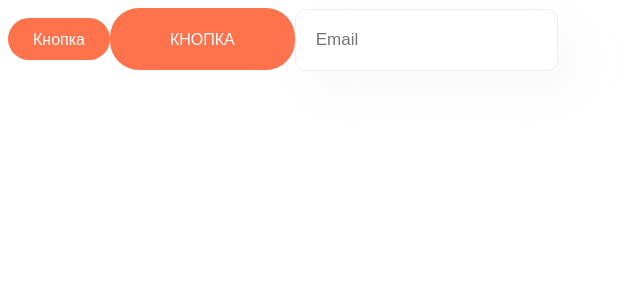
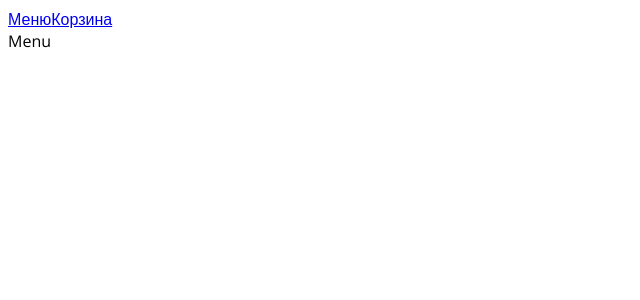
Before and after one commit to alexeygedz/pizza-app, a React (Vite) app: page / in a window 1280 px wide. Shown: the top 300 px of the page, without its empty margins (0-640 px from the left). Built offline with nearby package versions, Linux system fonts and the light colour scheme.

Commit message:
Базовый роутинг

```diff
--- a/package.json
+++ b/package.json
@@ -12,7 +12,8 @@
   "dependencies": {
     "classnames": "^2.3.2",
     "react": "^18.2.0",
-    "react-dom": "^18.2.0"
+    "react-dom": "^18.2.0",
+    "react-router-dom": "^6.21.0"
   },
   "devDependencies": {
     "@types/react": "^18.2.43",
--- a/src/App.tsx
+++ b/src/App.tsx
@@ -1,6 +1,10 @@
 import { MouseEvent, useState } from 'react';
 import Button from './components/Button/Button';
 import Input from './components/Input/Input';
+import { Link, RouterProvider, createBrowserRouter } from 'react-router-dom';
+import { Menu } from './pages/Menu/Menu';
+import { Cart } from './pages/Cart/Cart';
+import { Error } from './pages/Error/Error';
 
 function App() {
 	const [counter, setCounter] = useState<number>(0);
--- /dev/null
+++ b/src/layout/Menu/Menu.tsx
@@ -0,0 +1,13 @@
+import { Link, Outlet } from 'react-router-dom';
+
+export function Layout() {
+	return <div>
+		<div>
+			<Link to='/'>Меню</Link>
+			<Link to='/cart'>Корзина</Link>
+		</div>
+		<div>
+			<Outlet />
+		</div>
+	</div>;
+}
--- a/src/main.tsx
+++ b/src/main.tsx
@@ -1,10 +1,35 @@
 import React from 'react';
 import ReactDOM from 'react-dom/client';
-import App from './App.tsx';
 import './index.css';
+import { RouterProvider, createBrowserRouter } from 'react-router-dom';
+import { Cart } from './pages/Cart/Cart.tsx';
+import { Menu } from './pages/Menu/Menu.tsx';
+import { Error } from './pages/Error/Error.tsx';
+import { Layout } from './layout/Menu/Menu.tsx';
+
+const router = createBrowserRouter([
+	{
+		path: '/',
+		element: <Layout />,
+		children: [
+			{
+				path: '/',
+				element: <Menu />
+			},
+			{
+				path: '/cart',
+				element: <Cart />
+			}
+		]
+	},
+	{
+		path: '/*',
+		element: <Error />
+	}
+]);
 
 ReactDOM.createRoot(document.getElementById('root')!).render(
 	<React.StrictMode>
-		<App />
+		<RouterProvider router={router} />
 	</React.StrictMode>
 );
--- /dev/null
+++ b/src/pages/Cart/Cart.tsx
@@ -0,0 +1,3 @@
+export function Cart() {
+	return <> Cart</>;
+}
--- /dev/null
+++ b/src/pages/Error/Error.tsx
@@ -0,0 +1,3 @@
+export function Error() {
+	return <>Error</>;
+}
--- /dev/null
+++ b/src/pages/Menu/Menu.tsx
@@ -0,0 +1,3 @@
+export function Menu() {
+	return <>Menu</>;
+}
```
Also changed, not shown: 1 other file (tests, documents, lock files or other folders).
